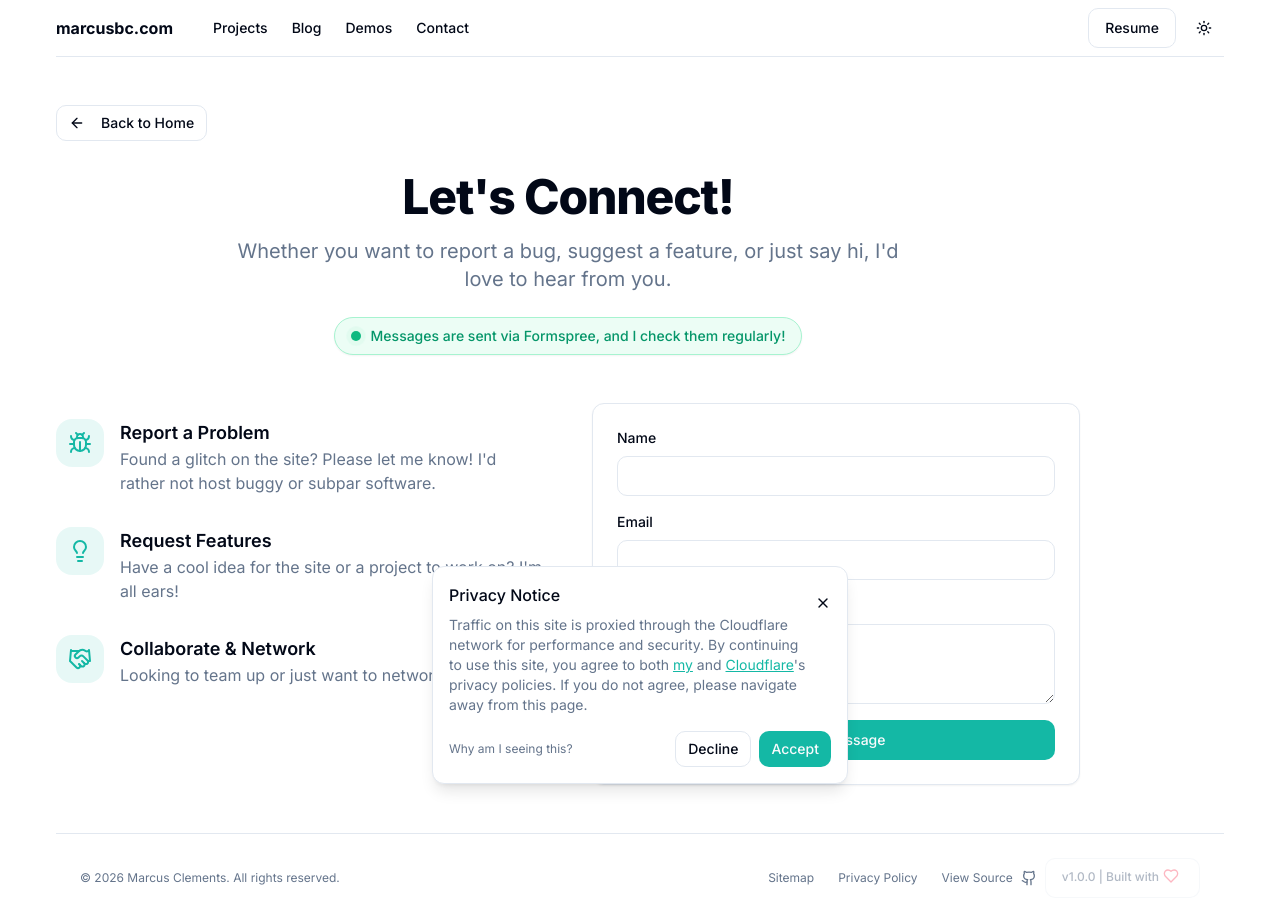
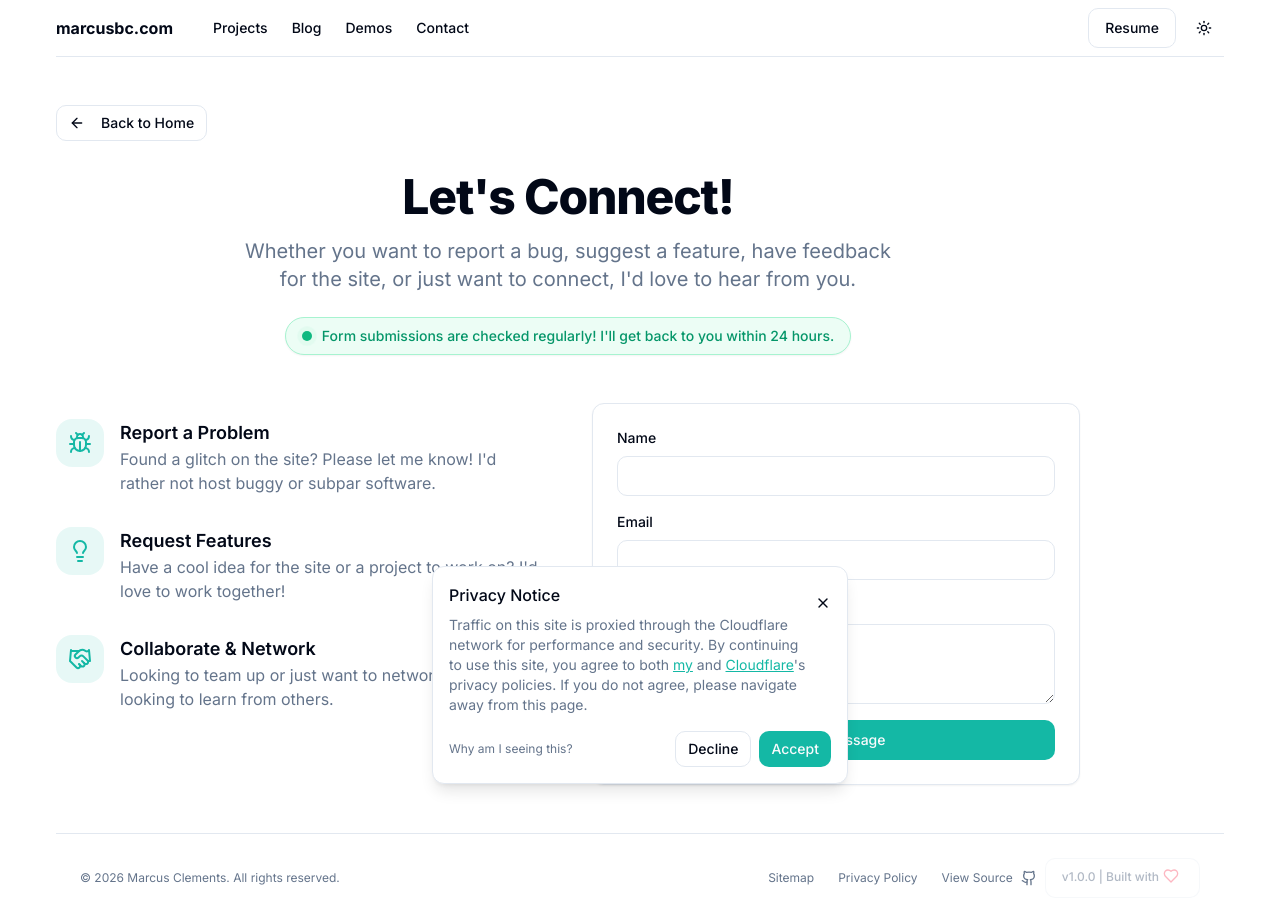
Before and after one commit to M4rcusBC/marcusbc.com, a Next.js app: page /contact in a window 1280 px wide. Built offline with nearby package versions, Linux system fonts and the light colour scheme.

Commit message:
fix: enhance contact page messaging for clarity and engagement

```diff
--- a/app/contact/page.tsx
+++ b/app/contact/page.tsx
@@ -18,14 +18,14 @@ export default function ContactPage() {
       <div className="text-center mb-12">
         <h1 className="text-4xl font-extrabold tracking-tight lg:text-5xl mb-4">Let's Connect!</h1>
         <p className="text-xl text-muted-foreground max-w-2xl mx-auto">
-          Whether you want to report a bug, suggest a feature, or just say hi, I'd love to hear from you.
+          Whether you want to report a bug, suggest a feature, have feedback for the site, or just want to connect, I'd love to hear from you.
         </p>
         <div className="mt-6 inline-flex items-center gap-2.5 px-4 py-2 rounded-full bg-emerald-50 dark:bg-emerald-950/30 text-sm font-medium text-emerald-600 dark:text-emerald-400 border border-emerald-200 dark:border-emerald-800/50 shadow-sm">
           <span className="relative flex h-2.5 w-2.5">
             <span className="animate-ping absolute inline-flex h-full w-full rounded-full bg-emerald-400 opacity-75"></span>
             <span className="relative inline-flex rounded-full h-2.5 w-2.5 bg-emerald-500"></span>
           </span>
-          Messages are sent via Formspree, and I check them regularly!
+          Form submissions are checked regularly! I'll get back to you within 24 hours.
         </div>
       </div>
 
@@ -47,7 +47,7 @@ export default function ContactPage() {
             </div>
             <div>
               <h3 className="font-semibold text-lg">Request Features</h3>
-              <p className="text-muted-foreground">Have a cool idea for the site or a project to work on? I'm all ears!</p>
+              <p className="text-muted-foreground">Have a cool idea for the site or a project to work on? I'd love to work together!</p>
             </div>
           </div>
 
@@ -57,7 +57,7 @@ export default function ContactPage() {
             </div>
             <div>
               <h3 className="font-semibold text-lg">Collaborate & Network</h3>
-              <p className="text-muted-foreground">Looking to team up or just want to network? Let's chat.</p>
+              <p className="text-muted-foreground">Looking to team up or just want to network? I'm always looking to learn from others.</p>
             </div>
           </div>
         </div>
```
